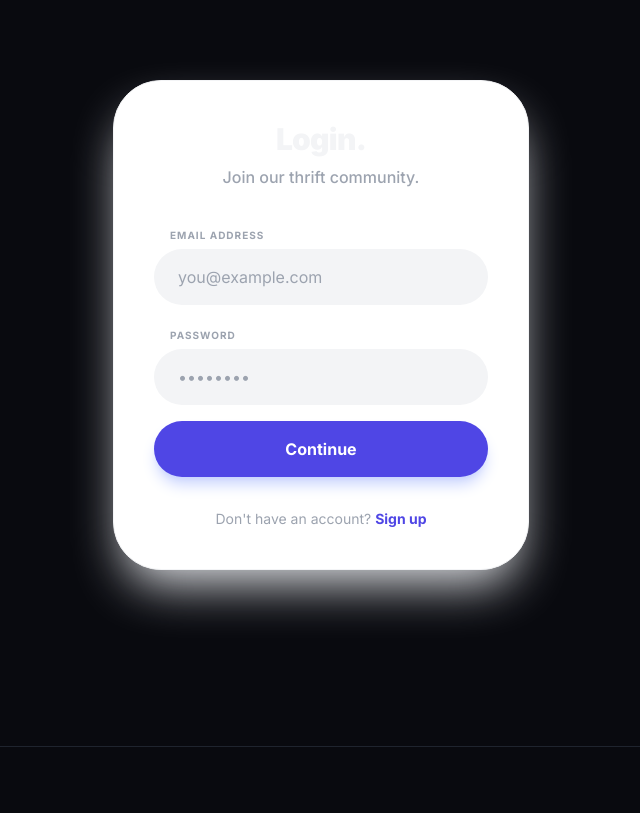
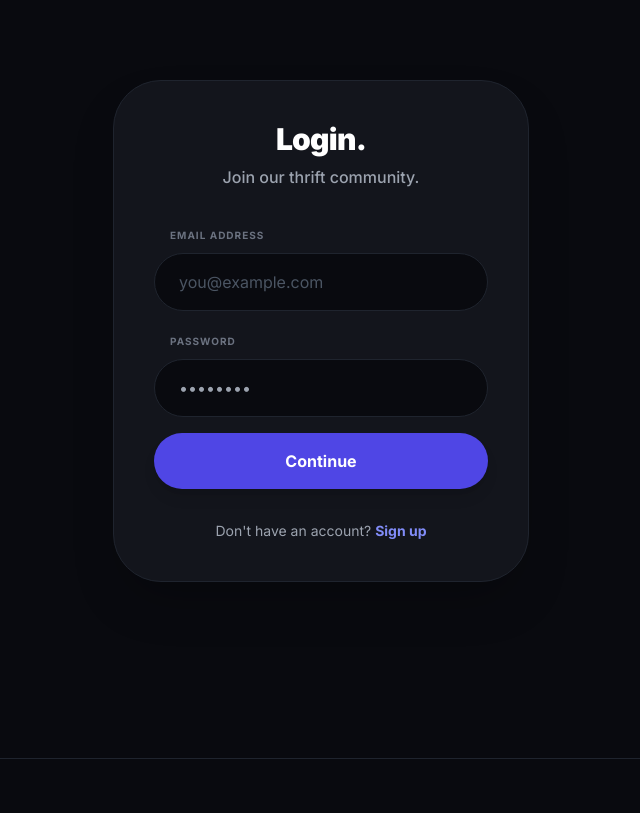
Before and after one commit to RC-WEDE6021-PART-2-AND-PART-3/rc-pta-wede6021-part2-and-3-website-developers, a PHP site: page /login.php in a window 1280 px wide. Shown: the part 65-878 px from the top of the page, without its empty margins (319-959 px from the left). Run offline with PHP 8.4, Linux system fonts and the light colour scheme; some libraries are stand-ins or nearby versions.

Commit message:
Update login.php

```diff
--- a/login.php
+++ b/login.php
@@ -26,34 +26,34 @@ if ($_SERVER['REQUEST_METHOD'] == 'POST' && isset($_POST['login'])) {
 <?php include 'header.php'; ?>
 
 <main class="max-w-md mx-auto px-4 py-20">
-    <div class="bg-white p-10 rounded-[3rem] shadow-2xl shadow-gray-200 border border-gray-100 space-y-8">
+    <div class="bg-darkCard p-10 rounded-[3rem] border border-darkBorder space-y-8 shadow-2xl">
         <div class="text-center space-y-2">
-            <h2 class="text-3xl font-black tracking-tight">Login.</h2>
+            <h2 class="text-3xl font-black tracking-tight text-white">Login.</h2>
             <p class="text-gray-400 font-medium">Join our thrift community.</p>
         </div>
 
         <?php if(isset($error)): ?>
-            <div class="bg-red-50 text-red-600 p-4 rounded-2xl text-sm font-medium border border-red-100">
+            <div class="bg-red-950/40 border border-red-900/50 text-red-200 p-4 rounded-2xl text-sm font-medium">
                 <?php echo $error; ?>
             </div>
         <?php endif; ?>
 
         <form method="POST" class="space-y-4">
-            <div class="space-y-1">
-                <label class="text-[10px] font-bold uppercase tracking-widest text-gray-400 px-4">Email Address</label>
-                <input type="email" name="email" required placeholder="you@example.com" class="w-full bg-gray-100 px-6 py-4 rounded-full border-none focus:ring-2 focus:ring-indigo-200 transition-all">
+            <div class="space-y-2">
+                <label class="text-[10px] font-bold uppercase tracking-widest text-gray-500 px-4">Email Address</label>
+                <input type="email" name="email" required placeholder="you@example.com" class="w-full bg-darkBg border border-darkBorder text-gray-100 placeholder-gray-600 px-6 py-4 rounded-full focus:ring-2 focus:ring-indigo-550/40 outline-none transition-all">
             </div>
-            <div class="space-y-1">
-                <label class="text-[10px] font-bold uppercase tracking-widest text-gray-400 px-4">Password</label>
-                <input type="password" name="password" required placeholder="••••••••" class="w-full bg-gray-100 px-6 py-4 rounded-full border-none focus:ring-2 focus:ring-indigo-200 transition-all">
+            <div class="space-y-2">
+                <label class="text-[10px] font-bold uppercase tracking-widest text-gray-500 px-4">Password</label>
+                <input type="password" name="password" required placeholder="••••••••" class="w-full bg-darkBg border border-darkBorder text-gray-100 placeholder-gray-650 px-6 py-4 rounded-full focus:ring-2 focus:ring-indigo-550/40 outline-none transition-all">
             </div>
-            <button type="submit" name="login" class="w-full bg-indigo-600 text-white py-4 rounded-full font-bold hover:bg-indigo-700 transition-all shadow-lg shadow-indigo-200 mt-4">
+            <button type="submit" name="login" class="w-full bg-indigo-600 text-white py-4 rounded-full font-bold hover:bg-indigo-500 transition-all shadow-lg shadow-indigo-605/20 mt-4">
                 Continue
             </button>
         </form>
 
         <div class="text-center text-sm text-gray-400">
-            Don't have an account? <a href="register.php" class="text-indigo-600 font-bold hover:underline">Sign up</a>
+            Don't have an account? <a href="register.php" class="text-indigo-400 font-bold hover:text-indigo-300 hover:underline">Sign up</a>
         </div>
     </div>
 </main>
```
